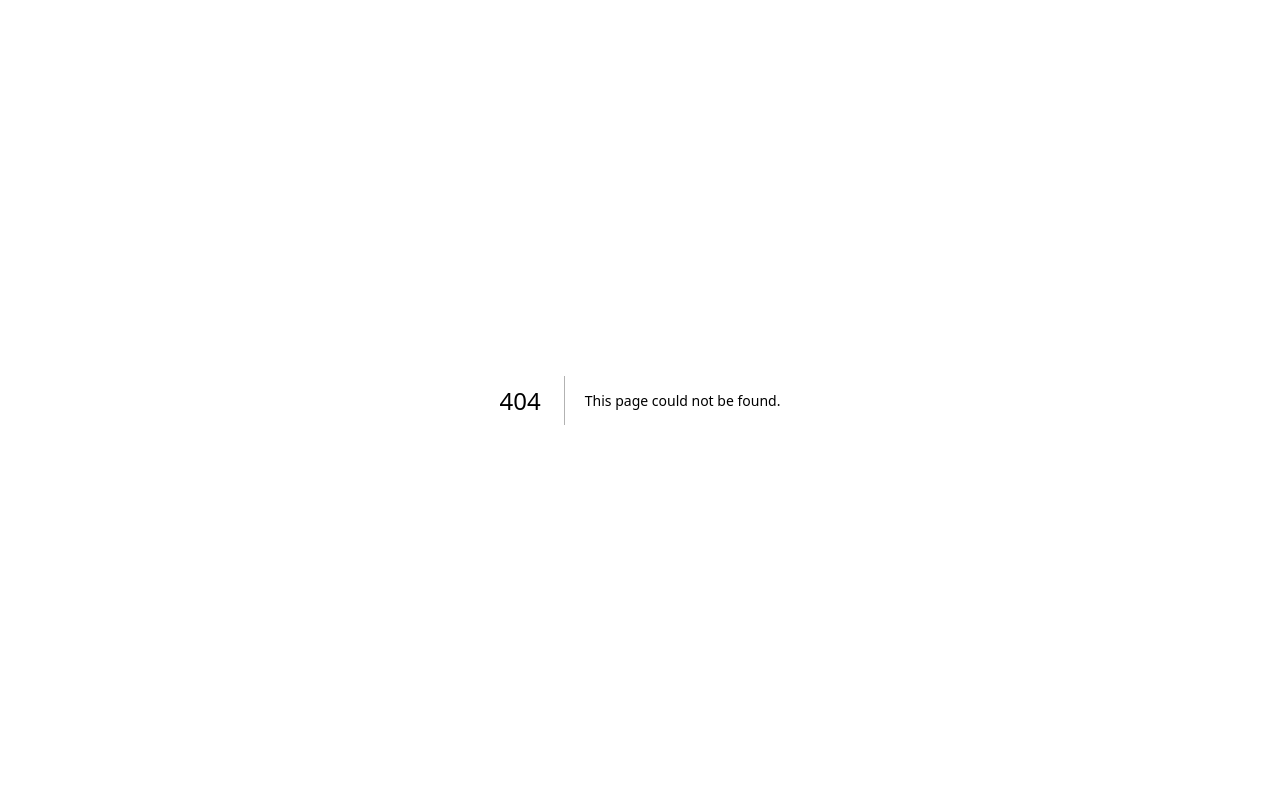
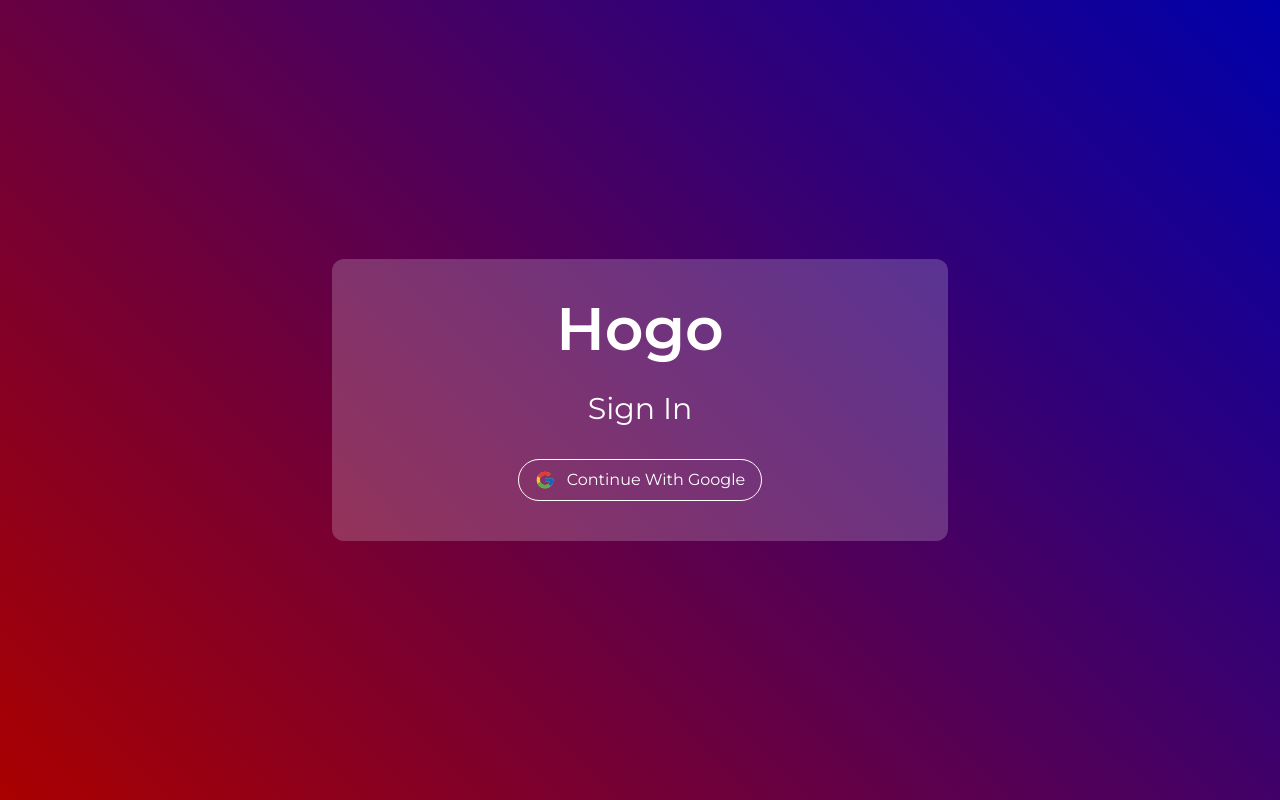
Before and after one commit to zaki240/HOGO-stream, a Next.js app: page /login in a window 1280 px wide. Before the commit this address had no page. Built offline with nearby package versions, Linux system fonts and the light colour scheme.

Commit message:
add login page UI

```diff
--- /dev/null
+++ b/app/login/page.js
@@ -0,0 +1,41 @@
+import React from "react";
+
+export default function page() {
+  return (
+    <div className="md:w-4/5 lg:w-1/2 flex flex-col justify-center gap-5 h-screen m-auto px-3">
+      <div className="w-full py-10 flex flex-col items-center gap-8 bg-white bg-opacity-20 rounded-xl">
+        <h1 className="text-6xl font-semibold text-white">Hogo</h1>
+        {/* <span className="text-2xl items-start">&trade;</span> */}
+        <h2 className="text-3xl text-white text-center">Sign In</h2>
+        <button className="border flex items-center px-4 py-2 gap-3 border-white text-white rounded-full hover:bg-white hover:bg-opacity-5 transition">
+          <svg
+            xmlns="http://www.w3.org/2000/svg"
+            x="0px"
+            y="0px"
+            width="20"
+            height="20"
+            viewBox="0 0 48 48"
+          >
+            <path
+              fill="#fbc02d"
+              d="M43.611,20.083H42V20H24v8h11.303c-1.649,4.657-6.08,8-11.303,8c-6.627,0-12-5.373-12-12	s5.373-12,12-12c3.059,0,5.842,1.154,7.961,3.039l5.657-5.657C34.046,6.053,29.268,4,24,4C12.955,4,4,12.955,4,24s8.955,20,20,20	s20-8.955,20-20C44,22.659,43.862,21.35,43.611,20.083z"
+            ></path>
+            <path
+              fill="#e53935"
+              d="M6.306,14.691l6.571,4.819C14.655,15.108,18.961,12,24,12c3.059,0,5.842,1.154,7.961,3.039	l5.657-5.657C34.046,6.053,29.268,4,24,4C16.318,4,9.656,8.337,6.306,14.691z"
+            ></path>
+            <path
+              fill="#4caf50"
+              d="M24,44c5.166,0,9.86-1.977,13.409-5.192l-6.19-5.238C29.211,35.091,26.715,36,24,36	c-5.202,0-9.619-3.317-11.283-7.946l-6.522,5.025C9.505,39.556,16.227,44,24,44z"
+            ></path>
+            <path
+              fill="#1565c0"
+              d="M43.611,20.083L43.595,20L42,20H24v8h11.303c-0.792,2.237-2.231,4.166-4.087,5.571	c0.001-0.001,0.002-0.001,0.003-0.002l6.19,5.238C36.971,39.205,44,34,44,24C44,22.659,43.862,21.35,43.611,20.083z"
+            ></path>
+          </svg>
+          Continue With Google
+        </button>
+      </div>
+    </div>
+  );
+}
```
Also changed, not shown: tailwind.config.js (+7 -7 lines).
